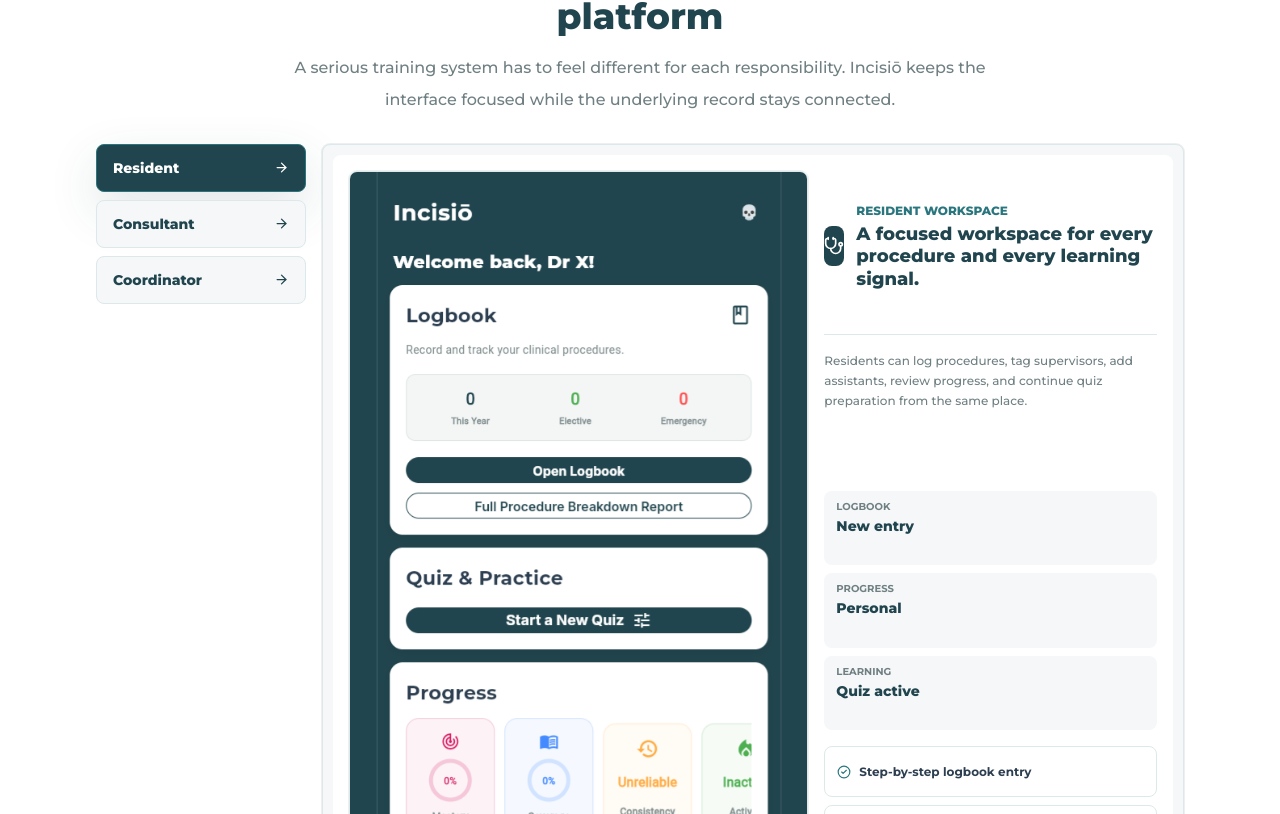
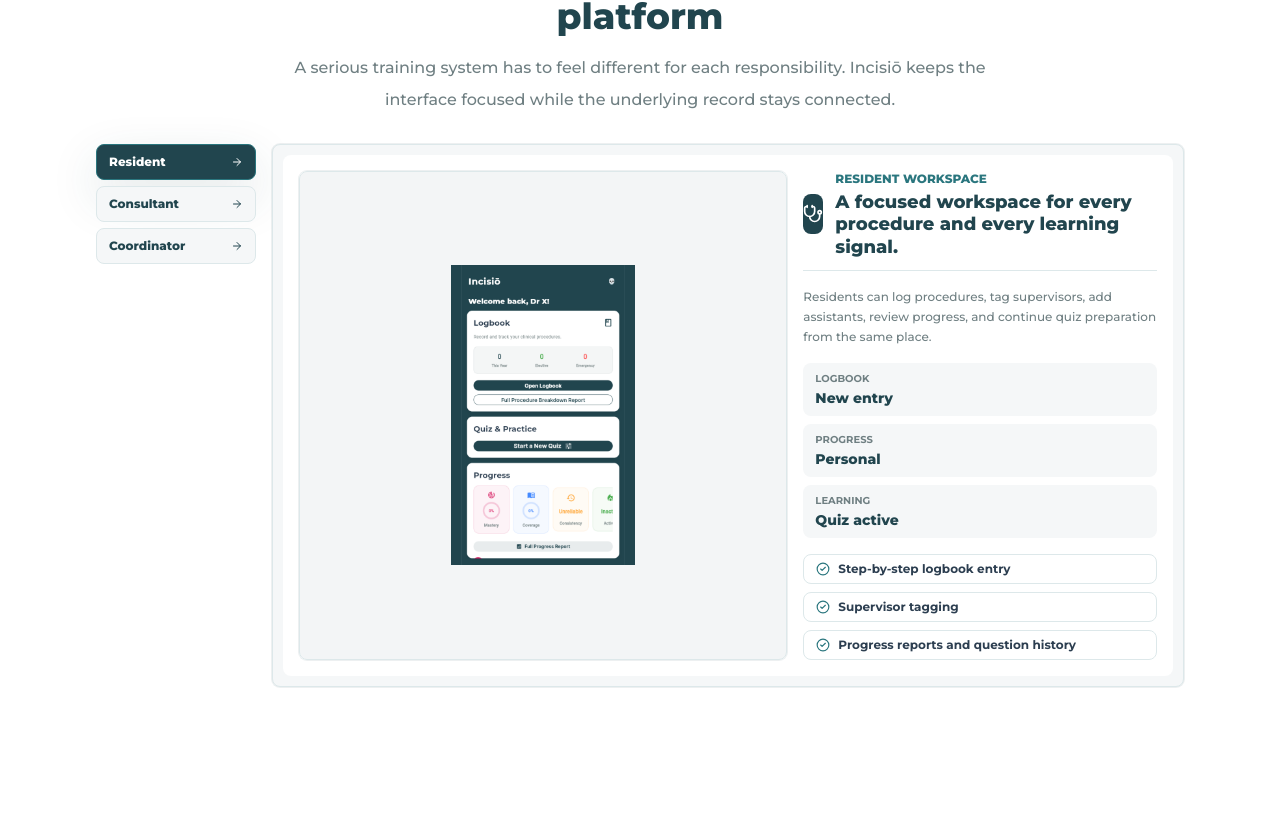
Before and after one commit to Abukoking94/INCISO_PROMO_SITE, a React (Vite) app: page / in a window 1280 px wide. Shown: the part 3946-4760 px from the top of the page. Built offline with nearby package versions, Linux system fonts and the light colour scheme.

Commit message:
Compact role tour layout

```diff
--- a/src/App.jsx
+++ b/src/App.jsx
@@ -846,21 +846,21 @@
         text="A serious training system has to feel different for each responsibility. Incisiō keeps the interface focused while the underlying record stays connected."
       />
 
-      <div className="mx-auto mt-7 grid max-w-6xl gap-4 px-5 sm:px-8 lg:grid-cols-[210px_1fr] lg:items-start">
-        <div className="grid gap-2" data-reveal>
+      <div className="mx-auto mt-7 grid max-w-6xl gap-4 px-5 sm:px-8 lg:grid-cols-[160px_1fr] lg:items-start">
+        <div className="grid gap-1.5" data-reveal>
           {Object.keys(roleTour).map((role) => (
             <button
               key={role}
               type="button"
               onClick={() => setActive(role)}
-              className={`tour-tab flex min-h-[48px] items-center justify-between rounded-lg border px-4 py-2.5 text-left transition ${
+              className={`tour-tab flex min-h-[36px] items-center justify-between rounded-lg border px-3 py-1.5 text-left transition ${
                 active === role
                   ? 'border-brand-teal bg-brand-ink text-white shadow-soft'
                   : 'border-brand-line bg-brand-mist text-brand-ink hover:border-brand-teal/40 hover:bg-white'
               }`}
             >
-              <span className="text-sm font-extrabold">{role}</span>
-              <ArrowRight size={15} />
+              <span className="text-xs font-extrabold">{role}</span>
+              <ArrowRight size={12} />
             </button>
           ))}
         </div>
@@ -883,11 +883,11 @@
               </div>
             </div>
 
-            <div className="order-1 overflow-hidden rounded-lg border border-brand-line bg-brand-ink/5 shadow-line lg:row-span-4 lg:min-h-[430px]">
+            <div className="order-1 flex items-center justify-center overflow-hidden rounded-lg border border-brand-line bg-brand-ink/5 p-3 shadow-line lg:row-span-4 lg:min-h-[330px]">
               <img
                 src={current.image}
                 alt={`${active} dashboard from the Incisiō application`}
-                className="block h-[220px] w-full object-cover object-top lg:h-full"
+                className="block max-h-[185px] w-full rounded-md object-contain object-center lg:max-h-[300px]"
               />
             </div>
 
```
